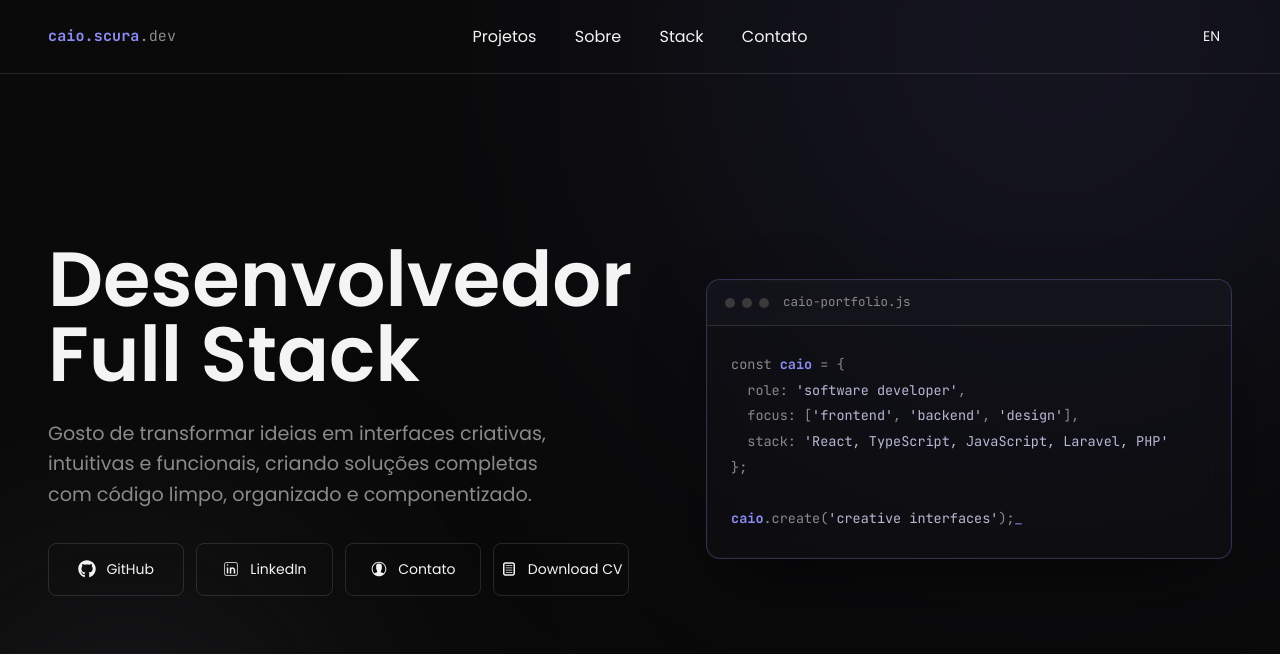
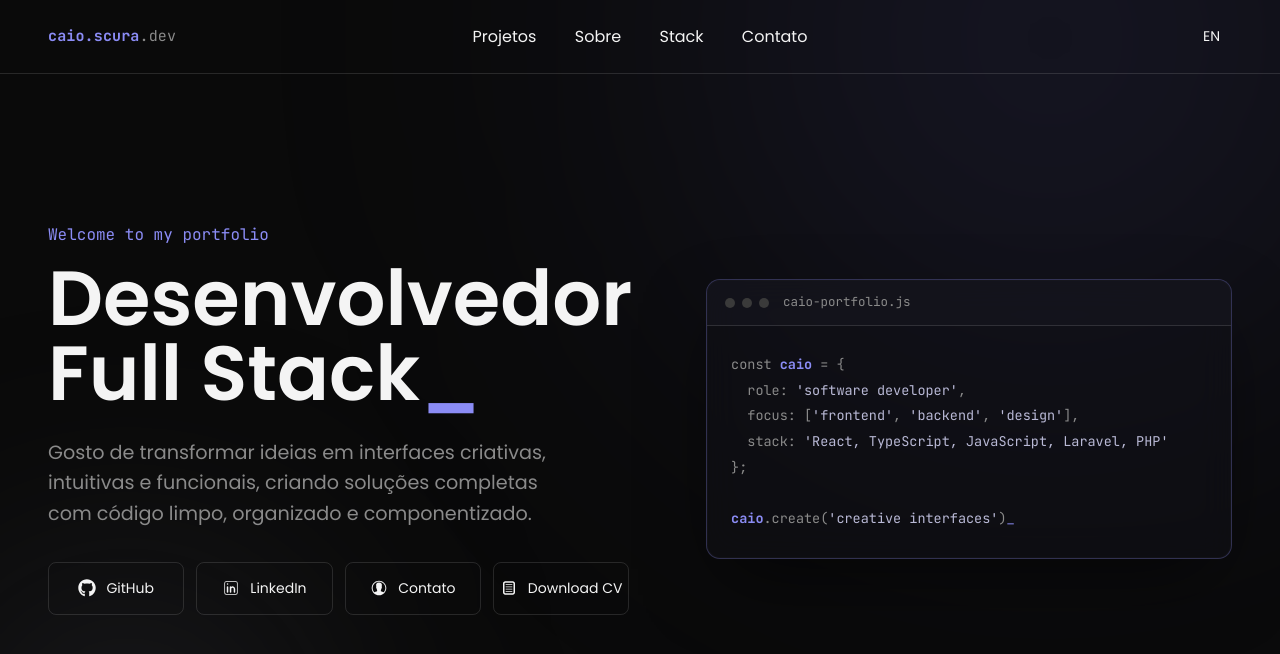
Before and after one commit to CaioScura/my-portfolio, a React (Vite) app: page / in a window 1280 px wide. Shown: the top 654 px of the page. Built offline with nearby package versions, Linux system fonts and the light colour scheme.

Commit message:
componentizar mensagens com a animacao de digitacao

```diff
--- /dev/null
+++ b/src/components/code-window/CodeWindow.module.css
@@ -0,0 +1,73 @@
+.window {
+  position: relative;
+  background: rgba(17, 17, 22, 0.55);
+  backdrop-filter: blur(16px) saturate(140%);
+  -webkit-backdrop-filter: blur(16px) saturate(140%);
+  border: 1px solid var(--accent-border);
+  border-radius: 14px;
+  overflow: hidden;
+  box-shadow: 0 30px 80px -20px rgba(0, 0, 0, 0.6),
+    0 0 0 1px rgba(255, 255, 255, 0.02) inset;
+}
+
+.bar {
+  display: flex;
+  align-items: center;
+  gap: 14px;
+  padding: 13px 18px;
+  background: rgba(25, 25, 32, 0.5);
+  border-bottom: 1px solid var(--border);
+}
+
+.dots {
+  display: flex;
+  gap: 7px;
+}
+
+.dots span {
+  width: 10px;
+  height: 10px;
+  border-radius: 50%;
+  background: #3a3a3a;
+}
+
+.file {
+  font-family: var(--font-mono);
+  font-size: 12.5px;
+  color: var(--text-dim);
+}
+
+.code {
+  margin: 0;
+  padding: 26px 24px;
+  font-family: var(--font-mono);
+  font-size: 13.5px;
+  line-height: 1.9;
+  color: var(--text-dim);
+  overflow-x: auto;
+}
+
+.name {
+  color: var(--accent);
+  font-weight: 700;
+}
+
+.str {
+  color: #b9b9d6;
+}
+
+.cursor {
+  color: var(--accent);
+  animation: blink 1s step-end infinite;
+}
+
+@keyframes blink {
+  0%,
+  49% {
+    opacity: 1;
+  }
+  50%,
+  100% {
+    opacity: 0;
+  }
+}
--- /dev/null
+++ b/src/components/code-window/CodeWindow.tsx
@@ -0,0 +1,78 @@
+import { useEffect, useMemo, useState } from 'react'
+import styles from './CodeWindow.module.css'
+
+export type CodeToken = { text: string; cls?: 'name' | 'str' }
+
+interface CodeWindowProps {
+    fileName: string
+    tokens: CodeToken[]
+    typeSpeed?: number
+}
+
+// janela de digitacao
+const CodeWindow = ({ fileName, tokens, typeSpeed = 30 }: CodeWindowProps) => {
+    const codeLength = useMemo(
+        () => tokens.reduce((sum, token) => sum + token.text.length, 0),
+        [tokens]
+    )
+
+    const [typed, setTyped] = useState(0)
+
+    useEffect(() => {
+        const prefersReducedMotion = window.matchMedia('(prefers-reduced-motion: reduce)').matches
+
+        if (prefersReducedMotion) {
+            setTyped(codeLength)
+            return
+        }
+
+        setTyped(0)
+        let count = 0
+        const id = setInterval(() => {
+            count += 1
+            setTyped(count)
+            if (count >= codeLength) clearInterval(id)
+        }, typeSpeed)
+
+        return () => clearInterval(id)
+    }, [tokens, codeLength, typeSpeed])
+
+    const renderedCode = useMemo(() => {
+        let remaining = typed
+
+        return tokens.map((token, index) => {
+            if (remaining <= 0) return null
+
+            const slice = token.text.slice(0, remaining)
+            remaining -= token.text.length
+
+            if (!slice) return null
+
+            return token.cls ? (
+                <span key={index} className={styles[token.cls]}>{slice}</span>
+            ) : (
+                <span key={index}>{slice}</span>
+            )
+        })
+    }, [tokens, typed])
+
+    return (
+        <div className={styles.window}>
+            <div className={styles.bar}>
+                <div className={styles.dots}>
+                    <span />
+                    <span />
+                    <span />
+                </div>
+                <span className={styles.file}>{fileName}</span>
+            </div>
+
+            <pre className={styles.code}>
+                {renderedCode}
+                <span className={styles.cursor}>_</span>
+            </pre>
+        </div>
+    )
+}
+
+export default CodeWindow
--- /dev/null
+++ b/src/components/msg-welcome/MsgWelcome.module.css
@@ -0,0 +1,30 @@
+.welcome {
+  margin: 0 0 14px;
+  font-family: var(--font-mono);
+  font-size: clamp(13px, 1.6vw, 16px);
+  color: var(--accent);
+}
+
+.title {
+  margin: 0;
+  font-size: clamp(2.75rem, 6vw, 6rem);
+  font-weight: 600;
+  line-height: 0.98;
+  color: var(--text);
+}
+
+.cursor {
+  color: var(--accent);
+  animation: blink 1s step-end infinite;
+}
+
+@keyframes blink {
+  0%,
+  49% {
+    opacity: 1;
+  }
+  50%,
+  100% {
+    opacity: 0;
+  }
+}
--- /dev/null
+++ b/src/components/msg-welcome/MsgWelcome.tsx
@@ -0,0 +1,59 @@
+import { useEffect, useState } from 'react'
+import styles from './MsgWelcome.module.css'
+
+interface MsgWelcomeProps {
+    welcomeText: string
+    titleText: string
+    /** ms entre cada caractere */
+    typeSpeed?: number
+    /** ms de espera entre o fim do welcome e o início do título */
+    holdTime?: number
+}
+
+// digita welcome e depois que terminar usa o desenvolvedor fullstack
+const MsgWelcome = ({ welcomeText, titleText, typeSpeed = 35, holdTime = 700 }: MsgWelcomeProps) => {
+    const [welcomeTyped, setWelcomeTyped] = useState('')
+    const [titleTyped, setTitleTyped] = useState('')
+    const welcomeDone = welcomeTyped.length === welcomeText.length
+
+    useEffect(() => {
+        let i = 0
+        let j = 0
+        let timer: ReturnType<typeof setTimeout>
+
+        const typeTitle = () => {
+            j += 1
+            setTitleTyped(titleText.slice(0, j))
+            if (j < titleText.length) timer = setTimeout(typeTitle, typeSpeed)
+        }
+
+        const typeWelcome = () => {
+            i += 1
+            setWelcomeTyped(welcomeText.slice(0, i))
+            if (i < welcomeText.length) {
+                timer = setTimeout(typeWelcome, typeSpeed)
+            } else {
+                timer = setTimeout(typeTitle, holdTime)
+            }
+        }
+
+        timer = setTimeout(typeWelcome, 300)
+        return () => clearTimeout(timer)
+    }, [welcomeText, titleText, typeSpeed, holdTime])
+
+    return (
+        <>
+            <p className={styles.welcome}>
+                {welcomeTyped}
+                {!welcomeDone && <span className={styles.cursor}>_</span>}
+            </p>
+
+            <h1 className={styles.title}>
+                {titleTyped}
+                {welcomeDone && <span className={styles.cursor}>_</span>}
+            </h1>
+        </>
+    )
+}
+
+export default MsgWelcome
--- a/src/pages/Home/sections/Hero/Hero.module.css
+++ b/src/pages/Home/sections/Hero/Hero.module.css
@@ -62,15 +62,6 @@
 }
 
 
-.eyebrow {
-  display: flex;
-  align-items: center;
-  gap: 12px;
-  font-size: 16px;
-  margin-bottom: clamp(22px, 4vh, 40px);
-  color: var(--text-dim);
-}
-
 /* foto */
 .photo {
   width: 160px;
@@ -78,13 +69,7 @@
   margin-bottom: 32px;
 }
 
-.title {
-  margin: 0;
-  font-size: clamp(2.75rem, 6vw, 6rem);
-  font-weight: 600;
-  line-height: 0.98;
-  color: var(--text);
-}
+/* .welcome / .title agora vivem em src/components/typed-heading */
 
 .tagline {
   margin-top: 26px;
@@ -131,81 +116,11 @@
 }
 
 
-/* ---------- Right column: code window ---------- */
-.window {
-  position: relative;
-  background: rgba(17, 17, 22, 0.55);
-  backdrop-filter: blur(16px) saturate(140%);
-  -webkit-backdrop-filter: blur(16px) saturate(140%);
-  border: 1px solid var(--accent-border);
-  border-radius: 14px;
-  overflow: hidden;
-  box-shadow: 0 30px 80px -20px rgba(0, 0, 0, 0.6),
-    0 0 0 1px rgba(255, 255, 255, 0.02) inset;
+/* Coluna direita: o visual da janela de código vive no componente
+   CodeWindow (src/components/code-window). Aqui só cuidamos do slot/layout. */
+.windowSlot {
+  min-width: 0;
 }
-
-.bar {
-  display: flex;
-  align-items: center;
-  gap: 14px;
-  padding: 13px 18px;
-  background: rgba(25, 25, 32, 0.5);
-  border-bottom: 1px solid var(--border);
-}
-
-.dots {
-  display: flex;
-  gap: 7px;
-}
-
-.dots span {
-  width: 10px;
-  height: 10px;
-  border-radius: 50%;
-  background: #3a3a3a;
-}
-
-.file {
-  font-family: var(--font-mono);
-  font-size: 12.5px;
-  color: var(--text-dim);
-}
-
-.code {
-  margin: 0;
-  padding: 26px 24px;
-  font-family: var(--font-mono);
-  font-size: 13.5px;
-  line-height: 1.9;
-  color: var(--text-dim);
-  overflow-x: auto;
-}
-
-.name {
-  color: var(--accent);
-  font-weight: 700;
-}
-
-.str {
-  color: #b9b9d6;
-}
-
-.cursor {
-  color: var(--accent);
-  animation: blink 1s step-end infinite;
-}
-
-@keyframes blink {
-  0%,
-  49% {
-    opacity: 1;
-  }
-  50%,
-  100% {
-    opacity: 0;
-  }
-}
-
 
 /* ---------- Responsive ---------- */
 
@@ -215,7 +130,7 @@
     gap: 48px;
   }
 
-  .window {
+  .windowSlot {
     order: 2;
   }
 }
--- a/src/pages/Home/sections/Hero/Hero.tsx
+++ b/src/pages/Home/sections/Hero/Hero.tsx
@@ -3,29 +3,46 @@ import { FaGithub } from "react-icons/fa";
 import { CiLinkedin } from "react-icons/ci";
 import { IoIosContact } from 'react-icons/io';
 import { TiDocumentText } from 'react-icons/ti';
-// Foto desativada por enquanto — reative importando o avatar e o <img> abaixo.
+import CodeWindow, { type CodeToken } from '../../../../components/code-window/CodeWindow'
+import MsgWelcome from '../../../../components/msg-welcome/MsgWelcome'
+// sem foto por enquanto
 // import Avatar from '../../../../assets/images/avatar.png'
+
+// conteudo do code window
+const codeTokens: CodeToken[] = [
+    { text: 'const ' },
+    { text: 'caio', cls: 'name' },
+    { text: ' = {\n  role: ' },
+    { text: "'software developer'", cls: 'str' },
+    { text: ',\n  focus: [' },
+    { text: "'frontend'", cls: 'str' },
+    { text: ', ' },
+    { text: "'backend'", cls: 'str' },
+    { text: ', ' },
+    { text: "'design'", cls: 'str' },
+    { text: '],\n  stack: ' },
+    { text: "'React, TypeScript, JavaScript, Laravel, PHP'", cls: 'str' },
+    { text: '\n};\n\n' },
+    { text: 'caio', cls: 'name' },
+    { text: '.create(' },
+    { text: "'creative interfaces'", cls: 'str' },
+    { text: ');' },
+]
 
 const Hero = () => {
     return (
         <section className={styles.hero}>
             <div className={styles.inner}>
                 <div className={styles.content}>
-                    {/* <p className={styles.eyebrow}>
-                        Caio Scura, Software Engineer
-                    </p> */}
+                    <MsgWelcome welcomeText="Welcome to my portfolio" titleText="Desenvolvedor Full Stack" />
 
                     {/* <img className={styles.photo} src={Avatar} alt="Caio Scura" /> */}
 
-                    <h1 className={styles.title}>
-                        Desenvolvedor <span>Full Stack</span>
-                    </h1>
-
                     <p className={styles.tagline}>
                         Gosto de transformar ideias em interfaces criativas,
-                         intuitivas e funcionais, criando soluções completas com código limpo,
-                         organizado e componentizado.
-                         </p>
+                        intuitivas e funcionais, criando soluções completas com código limpo,
+                        organizado e componentizado.
+                    </p>
 
                     <div className={styles.socials}>
                         <a
@@ -71,37 +88,8 @@ const Hero = () => {
 
                 </div>
 
-                <div className={styles.window}>
-                    <div className={styles.bar}>
-                        <div className={styles.dots}>
-                            <span />
-                            <span />
-                            <span />
-                        </div>
-                        <span className={styles.file}>caio-portfolio.js</span>
-                    </div>
-
-                    <pre className={styles.code}>
-                        {'const '}
-                        <span className={styles.name}>caio</span>
-                        {' = {\n  role: '}
-                        <span className={styles.str}>'software developer'</span>
-                        {',\n  focus: ['}
-                        <span className={styles.str}>'frontend'</span>
-                        {', '}
-                        <span className={styles.str}>'backend'</span>
-                        {', '}
-                        <span className={styles.str}>'design'</span>
-                        {'],\n  stack: '}
-                        <span className={styles.str}>'React, TypeScript, JavaScript, Laravel, PHP'</span>
-                        {'\n};\n\n'}
-                        <span className={styles.name}>caio</span>
-                        {'.create('}
-                        <span className={styles.str}>'creative interfaces'</span>
-                        {');'}
-                        <span className={styles.cursor}>_</span>
-                    </pre>
-
+                <div className={styles.windowSlot}>
+                    <CodeWindow fileName="caio-portfolio.js" tokens={codeTokens} />
                 </div>
             </div>
         </section>
```
